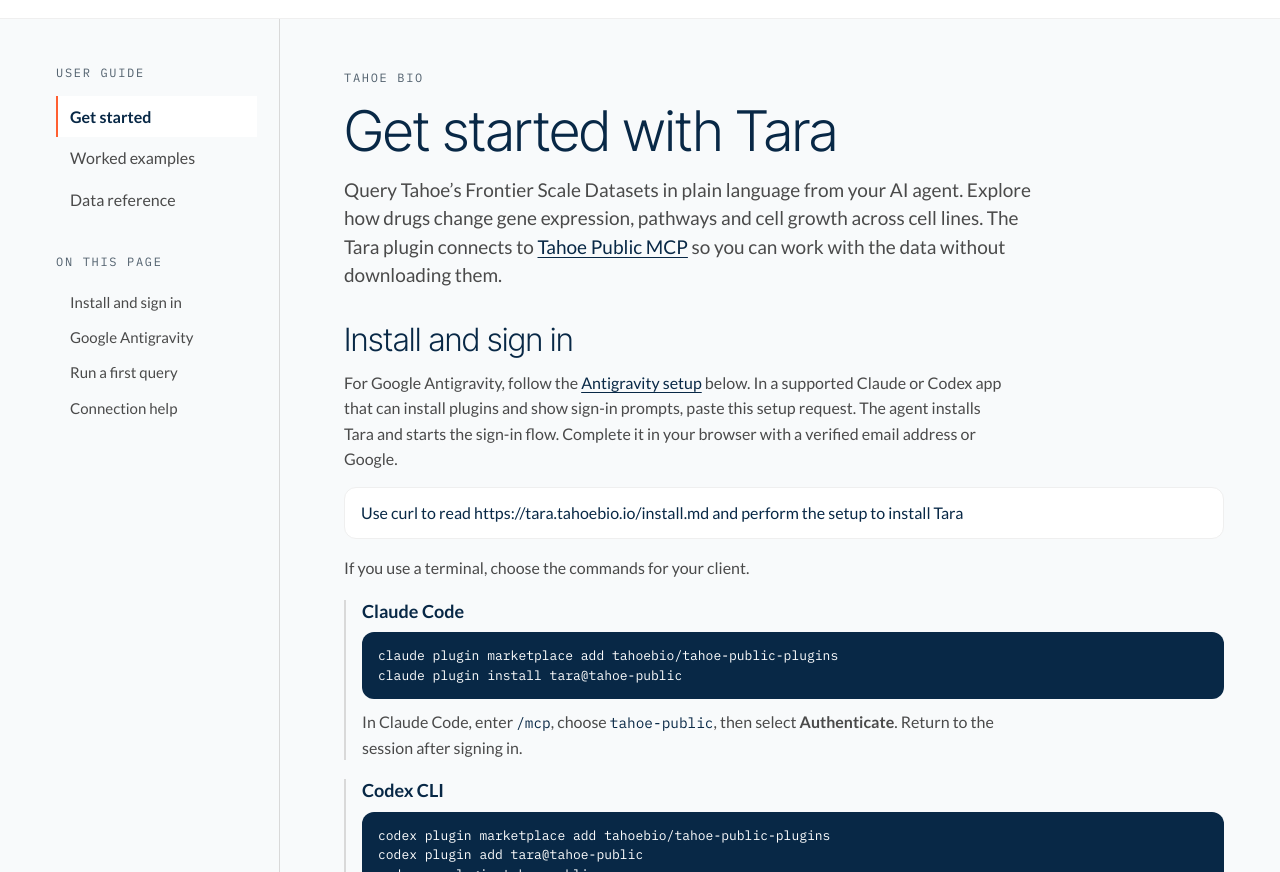
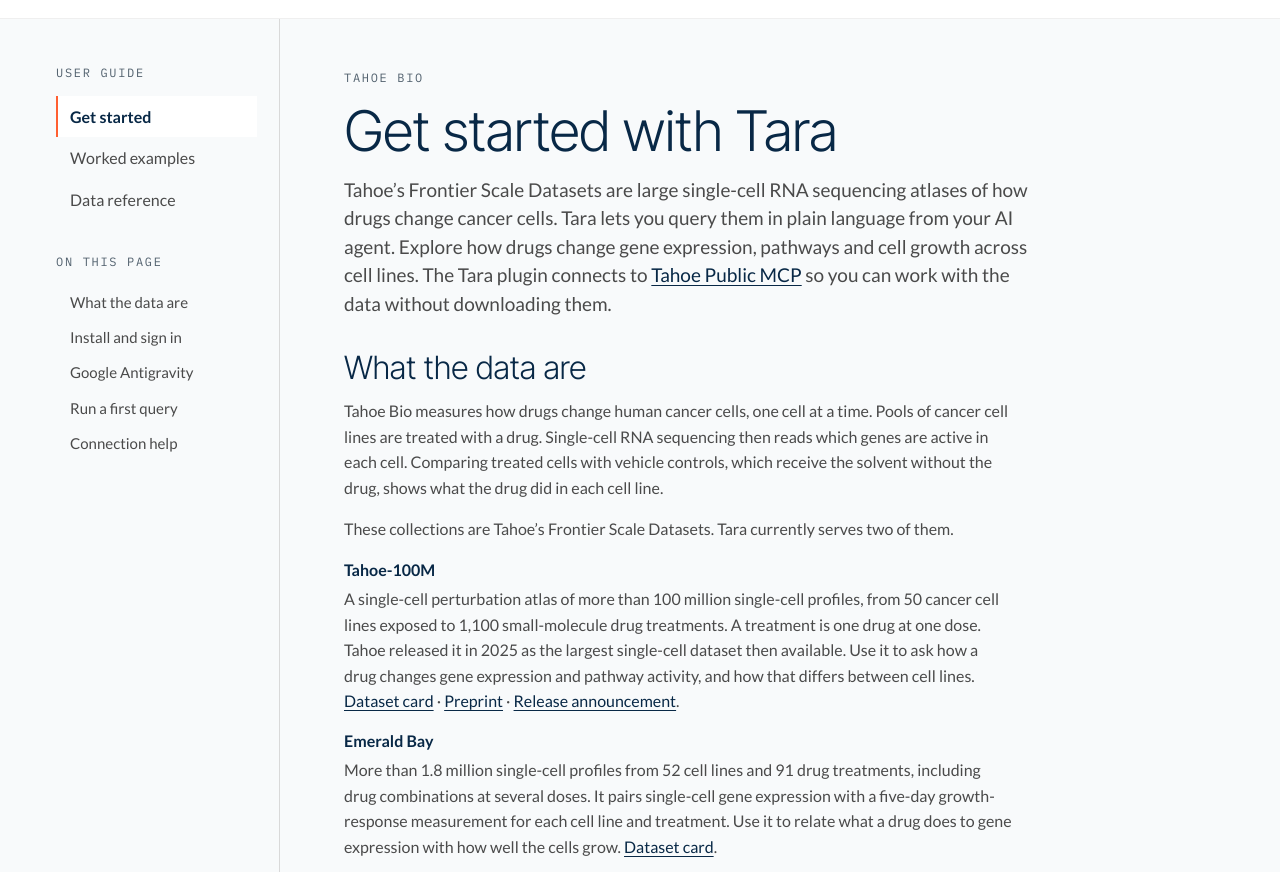
Before and after one commit to tahoebio/tahoe-public-plugins, a plain HTML site: page docs/tara/index.html in a window 1280 px wide. Shown: the part 56-928 px from the top of the page. Drawn offline with Linux system fonts and the light colour scheme.

Commit message:
Explain Tahoe's Frontier Scale Datasets in the Tara guide (#36)
The guide assumed readers already knew Tahoe's data. Add a "What the data
are" section to the first page for general readers: how the data are made
(single-cell RNA sequencing of drug-treated cancer cell lines, compared
with vehicle controls) and the size and scope of Tahoe-100M and Emerald
Bay. Point to it from the data reference page.

The figures come from the two public dataset cards. The statement that
Tahoe-100M was the largest single-cell dataset at release is dated and
links to Tahoe's release announcement.

```diff
--- a/docs/tara/index.html
+++ b/docs/tara/index.html
@@ -31,6 +31,7 @@
         <div class="local">
           <p class="nav-label">On this page</p>
           <nav aria-label="On this page">
+            <a href="#data">What the data are</a>
             <a href="#install">Install and sign in</a>
             <a href="#antigravity">Google Antigravity</a>
             <a href="#first-query">Run a first query</a>
@@ -43,8 +44,20 @@
       <div class="intro hero">
         <span class="caption">Tahoe Bio</span>
         <h1>Get started with Tara</h1>
-        <p class="lead">Query Tahoe’s Frontier Scale Datasets in plain language from your AI agent. Explore how drugs change gene expression, pathways and cell growth across cell lines. The Tara plugin connects to <a href="https://tara.tahoebio.io/">Tahoe Public MCP</a> so you can work with the data without downloading them.</p>
+        <p class="lead">Tahoe’s Frontier Scale Datasets are large single-cell RNA sequencing atlases of how drugs change cancer cells. Tara lets you query them in plain language from your AI agent. Explore how drugs change gene expression, pathways and cell growth across cell lines. The Tara plugin connects to <a href="https://tara.tahoebio.io/">Tahoe Public MCP</a> so you can work with the data without downloading them.</p>
       </div>
+      <section id="data">
+        <h2>What the data are</h2>
+        <p>Tahoe Bio measures how drugs change human cancer cells, one cell at a time. Pools of cancer cell lines are treated with a drug. Single-cell RNA sequencing then reads which genes are active in each cell. Comparing treated cells with vehicle controls, which receive the solvent without the drug, shows what the drug did in each cell line.</p>
+        <p>These collections are Tahoe’s Frontier Scale Datasets. Tara currently serves two of them.</p>
+        <dl>
+          <dt>Tahoe-100M</dt>
+          <dd>A single-cell perturbation atlas of more than 100 million single-cell profiles, from 50 cancer cell lines exposed to 1,100 small-molecule drug treatments. A treatment is one drug at one dose. Tahoe released it in 2025 as the largest single-cell dataset then available. Use it to ask how a drug changes gene expression and pathway activity, and how that differs between cell lines. <a href="https://huggingface.co/datasets/tahoebio/Tahoe-100M">Dataset card</a> · <a href="https://www.biorxiv.org/content/10.1101/2025.02.20.639398v1">Preprint</a> · <a href="https://www.tahoebio.ai/news/open-sourcing-tahoe-100m">Release announcement</a>.</dd>
+          <dt>Emerald Bay</dt>
+          <dd>More than 1.8 million single-cell profiles from 52 cell lines and 91 drug treatments, including drug combinations at several doses. It pairs single-cell gene expression with a five-day growth-response measurement for each cell line and treatment. Use it to relate what a drug does to gene expression with how well the cells grow. <a href="https://huggingface.co/datasets/tahoebio/EmeraldBay">Dataset card</a>.</dd>
+        </dl>
+        <p>You do not need to download either dataset or write code. Ask a question in plain language. Tara finds the matching drugs, cell lines and genes, runs the query on Tahoe’s service and returns the result with the release it used. <a href="reference.html#measurements">Compare what each dataset measures</a>.</p>
+      </section>
       <section id="install">
         <h2>Install and sign in</h2>
         <p>For Google Antigravity, follow the <a href="#antigravity">Antigravity setup</a> below. In a supported Claude or Codex app that can install plugins and show sign-in prompts, paste this setup request. The agent installs Tara and starts the sign-in flow. Complete it in your browser with a verified email address or Google.</p>
```
Also changed, not shown: docs/tara/reference.html (+1 -0 lines), 1 other file.
